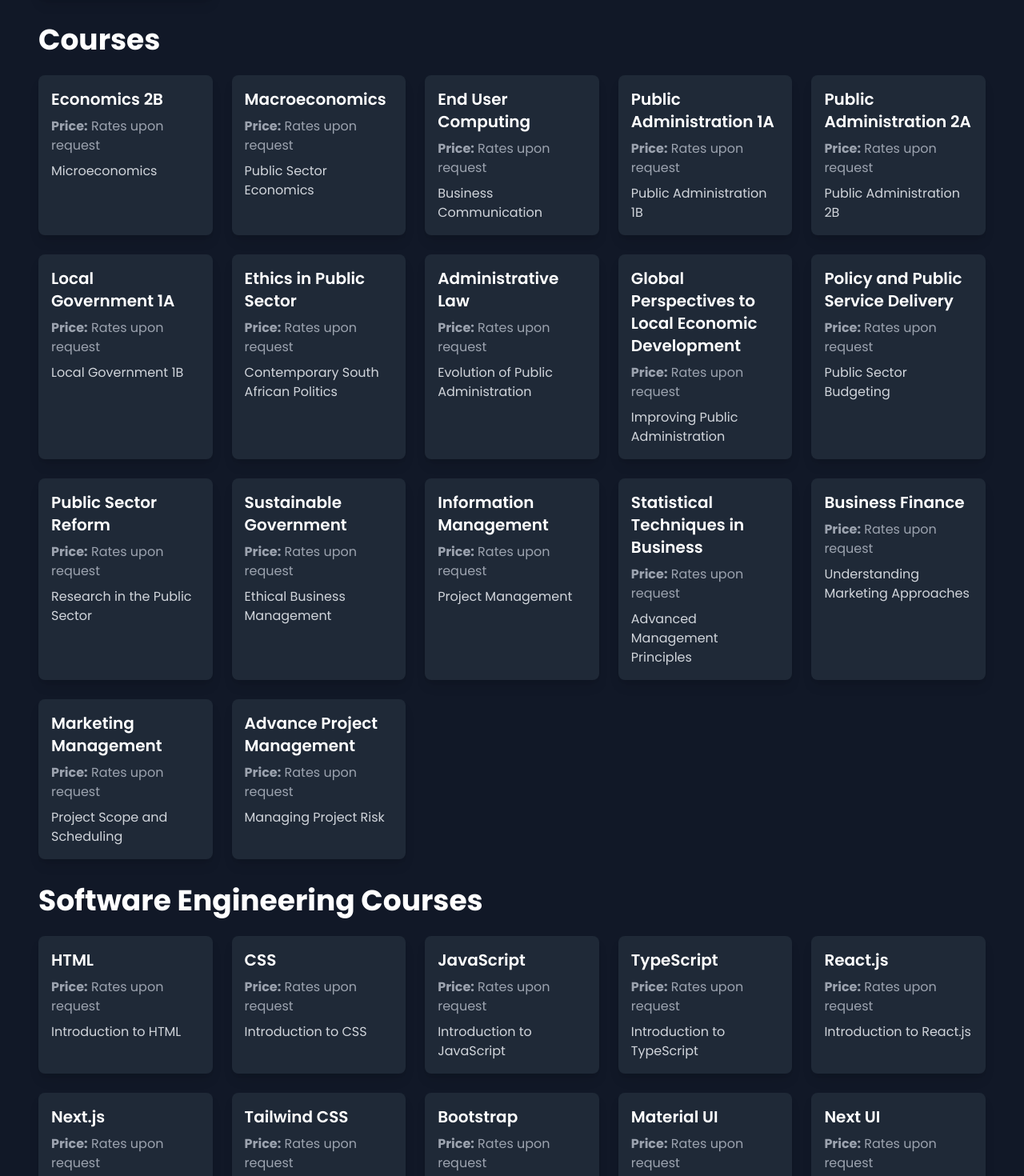
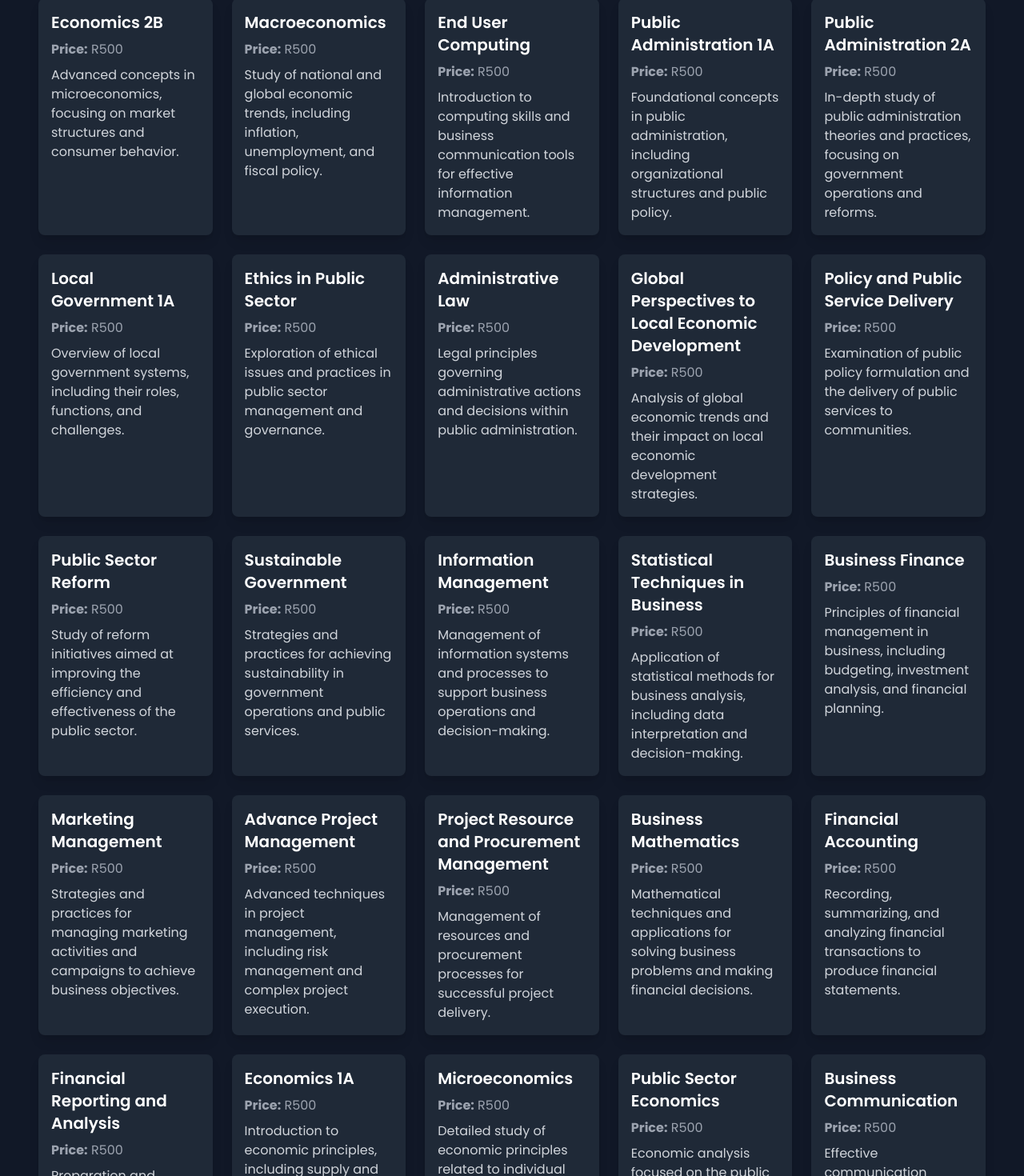
Before and after one commit to NelsonMALGAS/D-N-Mentors, a Next.js app: page /courses in a window 1280 px wide. Shown: the part 658-2128 px from the top of the page at 80% size. Built offline with nearby package versions, Linux system fonts and the light colour scheme; no server answers; the database is empty.

Commit message:
Fixed minor bugs and added some tailwind styling

```diff
--- a/components/LandingPage.tsx
+++ b/components/LandingPage.tsx
@@ -15,8 +15,11 @@
       <section className="bg-gray-800 text-white py-16 flex items-center justify-center">
         <div className="container mx-auto px-6 text-center">
           <h1 className="text-4xl md:text-5xl font-extrabold mb-4">
-            Welcome to D.K Modisane & N.Z Malgas
+            Welcome to D & N Tutor Mentor Organization
           </h1>
+          <h2 className="text-2xl md:text-3xl font-semibold mb-6">
+            D.K Modisane & N.Z Malgas
+          </h2>
           <div className="flex justify-center">
             <p className="text-lg md:text-xl mb-6 max-w-[600px]">
               Empowering minds, shaping futures: Your path to academic
--- a/components/Profile.tsx
+++ b/components/Profile.tsx
@@ -11,6 +11,7 @@
 import Modal from "react-modal";
 import Loading from "./Loading";
 import { FaChevronDown } from "react-icons/fa";
+import Uploading from "./Uploading";
 
 const UserProfile = () => {
   const { user, handleLogout, loading } = useAuth();
@@ -283,7 +284,7 @@
           </button>
         )}
       </div>
-      {uploading ? "Uploading..." : ""}
+      {uploading ? <Uploading/> : ""}
     </div>
   );
 };
--- a/data/modules.ts
+++ b/data/modules.ts
@@ -1,7 +1,25 @@
+const PRICE = "R500"
+
+export const PRICES = {
+  HTML: 'R500',
+  CSS: 'R500',
+  JavaScript: 'R1200',
+  TypeScript: 'R1200',
+  'React.js': 'R1500',
+  'Next.js': 'R1500',
+  'Tailwind CSS': 'R700',
+  Bootstrap: 'R700',
+  'Material UI': 'R700',
+  'Next UI': 'R700',
+  Firebase: 'R1500',
+  MongoDB: 'R1500',
+};
+
+
 export interface Item {
   title: string;
   price: string;
-  description: string;
+  description?: string;
 }
 
 export interface Category {
@@ -13,51 +31,79 @@
   {
     category: 'Services',
     items: [
-      { title: 'KCQs', price: 'R500', description: 'Project Resource and Procurement Management' },
-      { title: 'Exams', price: 'R500', description: 'Business Mathematics' },
-      { title: 'Assignments', price: 'R500', description: 'Business Finance' },
-      { title: 'Projects', price: 'R500', description: 'Financial Accounting' },
-      { title: 'Private Classes (per hour)', price: 'Rates upon request', description: 'Financial Reporting and Analysis' },
-      { title: 'Homework', price: 'R500', description: 'Economics 1A' }
+      { title: 'KCQs', price: PRICE },
+      { title: 'Exams', price: PRICE },
+      { title: 'Assignments', price: PRICE },
+      { title: 'Projects', price: PRICE},
+      { title: 'Private Classes (per hour)', price: PRICE },
+      { title: 'Homework', price: PRICE }
     ]
   },
   {
-    category: 'Courses',
-    items: [
-      { title: 'Economics 2B', price: 'Rates upon request', description: 'Microeconomics' },
-      { title: 'Macroeconomics', price: 'Rates upon request', description: 'Public Sector Economics' },
-      { title: 'End User Computing', price: 'Rates upon request', description: 'Business Communication' },
-      { title: 'Public Administration 1A', price: 'Rates upon request', description: 'Public Administration 1B' },
-      { title: 'Public Administration 2A', price: 'Rates upon request', description: 'Public Administration 2B' },
-      { title: 'Local Government 1A', price: 'Rates upon request', description: 'Local Government 1B' },
-      { title: 'Ethics in Public Sector', price: 'Rates upon request', description: 'Contemporary South African Politics' },
-      { title: 'Administrative Law', price: 'Rates upon request', description: 'Evolution of Public Administration' },
-      { title: 'Global Perspectives to Local Economic Development', price: 'Rates upon request', description: 'Improving Public Administration' },
-      { title: 'Policy and Public Service Delivery', price: 'Rates upon request', description: 'Public Sector Budgeting' },
-      { title: 'Public Sector Reform', price: 'Rates upon request', description: 'Research in the Public Sector' },
-      { title: 'Sustainable Government', price: 'Rates upon request', description: 'Ethical Business Management' },
-      { title: 'Information Management', price: 'Rates upon request', description: 'Project Management' },
-      { title: 'Statistical Techniques in Business', price: 'Rates upon request', description: 'Advanced Management Principles' },
-      { title: 'Business Finance', price: 'Rates upon request', description: 'Understanding Marketing Approaches' },
-      { title: 'Marketing Management', price: 'Rates upon request', description: 'Project Scope and Scheduling' },
-      { title: 'Advance Project Management', price: 'Rates upon request', description: 'Managing Project Risk' }
-    ]
+    category: 'Modules',
+     items : [
+      { title: 'Economics 2B', price: PRICE, description: 'Advanced concepts in microeconomics, focusing on market structures and consumer behavior.' },
+      { title: 'Macroeconomics', price: PRICE, description: 'Study of national and global economic trends, including inflation, unemployment, and fiscal policy.' },
+      { title: 'End User Computing', price: PRICE, description: 'Introduction to computing skills and business communication tools for effective information management.' },
+      { title: 'Public Administration 1A', price: PRICE, description: 'Foundational concepts in public administration, including organizational structures and public policy.' },
+      { title: 'Public Administration 2A', price: PRICE, description: 'In-depth study of public administration theories and practices, focusing on government operations and reforms.' },
+      { title: 'Local Government 1A', price: PRICE, description: 'Overview of local government systems, including their roles, functions, and challenges.' },
+      { title: 'Ethics in Public Sector', price: PRICE, description: 'Exploration of ethical issues and practices in public sector management and governance.' },
+      { title: 'Administrative Law', price: PRICE, description: 'Legal principles governing administrative actions and decisions within public administration.' },
+      { title: 'Global Perspectives to Local Economic Development', price: PRICE, description: 'Analysis of global economic trends and their impact on local economic development strategies.' },
+      { title: 'Policy and Public Service Delivery', price: PRICE, description: 'Examination of public policy formulation and the delivery of public services to communities.' },
+      { title: 'Public Sector Reform', price: PRICE, description: 'Study of reform initiatives aimed at improving the efficiency and effectiveness of the public sector.' },
+      { title: 'Sustainable Government', price: PRICE, description: 'Strategies and practices for achieving sustainability in government operations and public services.' },
+      { title: 'Information Management', price: PRICE, description: 'Management of information systems and processes to support business operations and decision-making.' },
+      { title: 'Statistical Techniques in Business', price: PRICE, description: 'Application of statistical methods for business analysis, including data interpretation and decision-making.' },
+      { title: 'Business Finance', price: PRICE, description: 'Principles of financial management in business, including budgeting, investment analysis, and financial planning.' },
+      { title: 'Marketing Management', price: PRICE, description: 'Strategies and practices for managing marketing activities and campaigns to achieve business objectives.' },
+      { title: 'Advance Project Management', price: PRICE, description: 'Advanced techniques in project management, including risk management and complex project execution.' },
+      { title: 'Project Resource and Procurement Management', price: PRICE, description: 'Management of resources and procurement processes for successful project delivery.' },
+      { title: 'Business Mathematics', price: PRICE, description: 'Mathematical techniques and applications for solving business problems and making financial decisions.' },
+      { title: 'Financial Accounting', price: PRICE, description: 'Recording, summarizing, and analyzing financial transactions to produce financial statements.' },
+      { title: 'Financial Reporting and Analysis', price: PRICE, description: 'Preparation and interpretation of financial reports to assess business performance and financial health.' },
+      { title: 'Economics 1A', price: PRICE, description: 'Introduction to economic principles, including supply and demand, market equilibrium, and basic economic theories.' },
+      { title: 'Microeconomics', price: PRICE, description: 'Detailed study of economic principles related to individual markets and consumer choices.' },
+      { title: 'Public Sector Economics', price: PRICE, description: 'Economic analysis focused on the public sector’s role in the economy and its impact on public welfare.' },
+      { title: 'Business Communication', price: PRICE, description: 'Effective communication strategies and tools for business professionals, including writing and presentation skills.' },
+      { title: 'Public Administration 1B', price: PRICE, description: 'Advanced exploration of public administration practices, including policy analysis and organizational behavior.' },
+      { title: 'Public Administration 2B', price: PRICE, description: 'Further study of public administration theories, focusing on implementation and evaluation of public programs.' },
+      { title: 'Local Government 1B', price: PRICE, description: 'Continuation of local government studies, with emphasis on practical issues and case studies in local governance.' },
+      { title: 'Contemporary South African Politics', price: PRICE, description: 'Analysis of current political dynamics and challenges in South Africa, including governance and policy issues.' },
+      { title: 'Evolution of Public Administration', price: PRICE, description: 'Historical development and changes in public administration practices and theories over time.' },
+      { title: 'Improving Public Administration', price: PRICE, description: 'Strategies for enhancing the effectiveness and efficiency of public administration systems.' },
+      { title: 'Public Sector Budgeting', price: PRICE, description: 'In-depth study of budgeting processes and financial management within the public sector.' },
+      { title: 'Research in the Public Sector', price: PRICE, description: 'Methods and techniques for conducting research related to public sector policies and programs.' },
+      { title: 'Ethical Business Management', price: PRICE, description: 'Principles and practices of ethical decision-making and management in business settings.' },
+      { title: 'Project Management', price: PRICE, description: 'Fundamentals of managing projects, including planning, execution, and control of project activities.' },
+      { title: 'Advanced Management Principles', price: PRICE, description: 'Complex management theories and practices for high-level organizational leadership.' },
+      { title: 'Understanding Marketing Approaches', price: PRICE, description: 'Overview of various marketing strategies and their application to different business contexts.' },
+      { title: 'Project Scope and Scheduling', price: PRICE, description: 'Defining project scope and creating schedules to ensure timely project completion.' },
+      { title: 'Managing Project Risk', price: PRICE, description: 'Identifying, analyzing, and mitigating risks associated with project management.' },
+      { title: 'Procurement Management', price: PRICE, description: 'Strategies and processes for acquiring goods and services for projects and organizations.' },
+      { title: 'Business Mathematics', price: PRICE, description: 'Mathematical methods applied to various business scenarios, including financial calculations and data analysis.' },
+      { title: 'Financial Accounting', price: PRICE, description: 'Accounting principles for recording and reporting financial transactions and generating financial statements.' },
+      { title: 'Financial Reporting and Analysis', price: PRICE, description: 'Techniques for analyzing financial reports to assess organizational performance and financial stability.' },
+      { title: 'Economics 1A', price: PRICE, description: 'Basic economic concepts and theories, including market mechanisms and economic decision-making processes.' },
+    ],
+
   },
   {
     category: 'Software Engineering Courses',
     items: [
-      { title: 'HTML', price: 'Rates upon request', description: 'Introduction to HTML' },
-      { title: 'CSS', price: 'Rates upon request', description: 'Introduction to CSS' },
-      { title: 'JavaScript', price: 'Rates upon request', description: 'Introduction to JavaScript' },
-      { title: 'TypeScript', price: 'Rates upon request', description: 'Introduction to TypeScript' },
-      { title: 'React.js', price: 'Rates upon request', description: 'Introduction to React.js' },
-      { title: 'Next.js', price: 'Rates upon request', description: 'Introduction to Next.js' },
-      { title: 'Tailwind CSS', price: 'Rates upon request', description: 'Introduction to Tailwind CSS' },
-      { title: 'Bootstrap', price: 'Rates upon request', description: 'Introduction to Bootstrap' },
-      { title: 'Material UI', price: 'Rates upon request', description: 'Introduction to Material UI' },
-      { title: 'Next UI', price: 'Rates upon request', description: 'Introduction to Next UI' },
-      { title: 'Firebase', price: 'Rates upon request', description: 'Introduction to Firebase' },
-      { title: 'MongoDB', price: 'Rates upon request', description: 'Introduction to MongoDB' }
+      { title: 'HTML', price: PRICES.HTML, description: 'Introduction to HTML' },
+      { title: 'CSS', price: PRICES.CSS, description: 'Introduction to CSS' },
+      { title: 'JavaScript', price: PRICES.JavaScript, description: 'Introduction to JavaScript' },
+      { title: 'TypeScript', price: PRICES.TypeScript, description: 'Introduction to TypeScript' },
+      { title: 'React.js', price: PRICES['React.js'], description: 'Introduction to React.js' },
+      { title: 'Next.js', price: PRICES['Next.js'], description: 'Introduction to Next.js' },
+      { title: 'Tailwind CSS', price: PRICES['Tailwind CSS'], description: 'Introduction to Tailwind CSS' },
+      { title: 'Bootstrap', price: PRICES.Bootstrap, description: 'Introduction to Bootstrap' },
+      { title: 'Material UI', price: PRICES['Material UI'], description: 'Introduction to Material UI' },
+      { title: 'Next UI', price: PRICES['Next UI'], description: 'Introduction to Next UI' },
+      { title: 'Firebase', price: PRICES.Firebase, description: 'Introduction to Firebase' },
+      { title: 'MongoDB', price: PRICES.MongoDB, description: 'Introduction to MongoDB' }
     ]
   }
 ];
```
Also changed, not shown: components/Uploading.tsx (added, +14 -0 lines), 1 other file (tests, documents, lock files or other folders).
